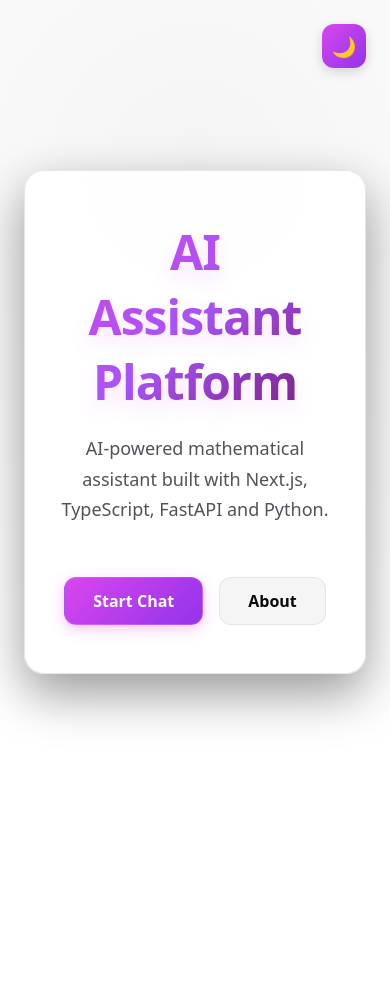
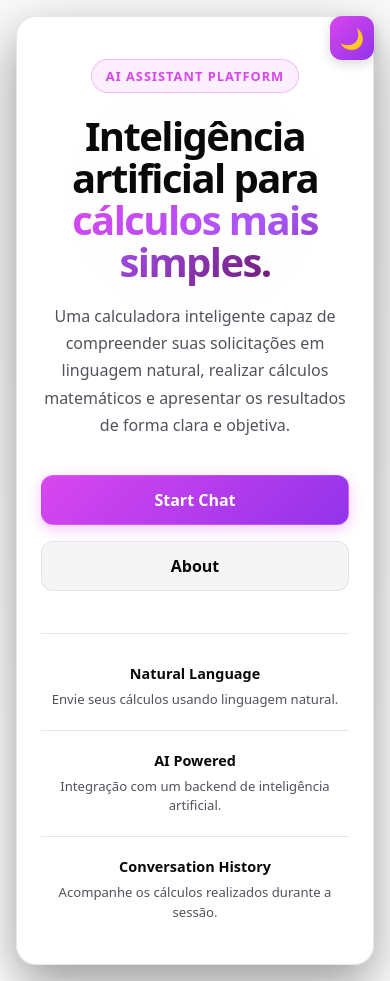
Before and after one commit to ladsonsa/ai-assistant-frontend, a Next.js app: page / in a window 390 px wide. Before the commit the page ends 844 px from the top, so only its background shows below. Built offline with nearby package versions, Linux system fonts and the light colour scheme.

Commit message:
refactor(ui): update chat components, styles, and architecture documentation

```diff
--- a/app/page.tsx
+++ b/app/page.tsx
@@ -8,7 +8,11 @@ export default function HomePage() {
     const { theme, toggleTheme } = useTheme();
 
     return (
-        <main className={`${styles.main} ${theme === "light" ? styles.lightTheme : ""}`}>
+        <main
+            className={`${styles.main} ${
+                theme === "light" ? styles.lightTheme : ""
+            }`}
+        >
             <button
                 type="button"
                 className={styles.themeToggle}
@@ -19,13 +23,20 @@ export default function HomePage() {
             </button>
 
             <section className={styles.hero}>
+                <span className={styles.badge}>
+                    AI Assistant Platform
+                </span>
+
                 <h1 className={styles.title}>
-                    AI Assistant Platform
+                    Inteligência artificial para
+                    <span> cálculos mais simples.</span>
                 </h1>
 
                 <p className={styles.description}>
-                    AI-powered mathematical assistant built with
-                    Next.js, TypeScript, FastAPI and Python.
+                    Uma calculadora inteligente capaz de compreender
+                    suas solicitações em linguagem natural, realizar
+                    cálculos matemáticos e apresentar os resultados
+                    de forma clara e objetiva.
                 </p>
 
                 <div className={styles.buttonGroup}>
@@ -37,6 +48,29 @@ export default function HomePage() {
                         About
                     </Link>
                 </div>
+
+                <div className={styles.features}>
+                    <div className={styles.feature}>
+                        <strong>Natural Language</strong>
+                        <span>
+                            Envie seus cálculos usando linguagem natural.
+                        </span>
+                    </div>
+
+                    <div className={styles.feature}>
+                        <strong>AI Powered</strong>
+                        <span>
+                            Integração com um backend de inteligência artificial.
+                        </span>
+                    </div>
+
+                    <div className={styles.feature}>
+                        <strong>Conversation History</strong>
+                        <span>
+                            Acompanhe os cálculos realizados durante a sessão.
+                        </span>
+                    </div>
+                </div>
             </section>
         </main>
     );
--- a/src/styles/Home.module.css
+++ b/src/styles/Home.module.css
@@ -1,6 +1,10 @@
 .main {
-    --bg-gradient: radial-gradient(circle at 50% 20%, #171717 0%, #050505 70%);
-    --card-bg: rgba(23, 23, 23, 0.7);
+    --bg-gradient: radial-gradient(
+        circle at 50% 20%,
+        #171717 0%,
+        #050505 70%
+    );
+    --card-bg: rgba(23, 23, 23, 0.72);
     --card-border: rgba(255, 255, 255, 0.1);
     --text-primary: #ffffff;
     --text-secondary: #a3a3a3;
@@ -14,12 +18,20 @@
     width: 100%;
     padding: 24px;
     position: relative;
+    overflow: hidden;
     background: var(--bg-gradient);
-    transition: background 0.3s ease;
+    color: var(--text-primary);
+    transition:
+        background 0.3s ease,
+        color 0.3s ease;
 }
 
 .main.lightTheme {
-    --bg-gradient: radial-gradient(circle at 50% 20%, #f4f4f5 0%, #ffffff 70%);
+    --bg-gradient: radial-gradient(
+        circle at 50% 20%,
+        #f4f4f5 0%,
+        #ffffff 70%
+    );
     --card-bg: rgba(255, 255, 255, 0.9);
     --card-border: rgba(228, 228, 231, 0.9);
     --text-primary: #09090b;
@@ -34,7 +46,11 @@
     width: 44px;
     height: 44px;
     border-radius: 12px;
-    background: linear-gradient(135deg, #d946ef 0%, #9333ea 100%);
+    background: linear-gradient(
+        135deg,
+        #d946ef 0%,
+        #9333ea 100%
+    );
     border: 1px solid var(--card-border);
     backdrop-filter: blur(8px);
     font-size: 1.25rem;
@@ -43,7 +59,9 @@
     align-items: center;
     justify-content: center;
     box-shadow: 0 4px 12px rgba(0, 0, 0, 0.15);
-    transition: all 0.25s ease;
+    transition:
+        transform 0.25s ease,
+        border-color 0.25s ease;
     z-index: 10;
 }
 
@@ -57,71 +75,185 @@
     flex-direction: column;
     align-items: center;
     text-align: center;
-    max-width: 680px;
-    padding: 48px 36px;
+    width: min(100%, 820px);
+    padding: 52px 44px;
     background: var(--card-bg);
     backdrop-filter: blur(12px);
     border: 1px solid var(--card-border);
-    border-radius: 20px;
-    box-shadow: 0 20px 50px rgba(0, 0, 0, 0.4),
-                inset 0 1px 0 rgba(255, 255, 255, 0.05);
-    transition: all 0.3s ease;
+    border-radius: 24px;
+    box-shadow:
+        0 20px 50px rgba(0, 0, 0, 0.4),
+        inset 0 1px 0 rgba(255, 255, 255, 0.05);
+    transition:
+        background 0.3s ease,
+        border-color 0.3s ease;
+}
+
+.badge {
+    display: inline-flex;
+    align-items: center;
+    padding: 7px 14px;
+    margin-bottom: 22px;
+    border: 1px solid rgba(217, 70, 239, 0.3);
+    border-radius: 999px;
+    background: rgba(217, 70, 239, 0.08);
+    color: #d946ef;
+    font-size: 0.8rem;
+    font-weight: 700;
+    letter-spacing: 0.08em;
+    text-transform: uppercase;
 }
 
 .title {
-    font-size: 3rem;
+    max-width: 720px;
+    margin-bottom: 20px;
+    font-size: clamp(2.4rem, 6vw, 4rem);
     font-weight: 800;
-    letter-spacing: -0.02em;
-    margin-bottom: 1.2rem;
-    background: linear-gradient(135deg, #d946ef 0%, #a855f7 50%, #701a75 100%);
+    line-height: 1.05;
+    letter-spacing: -0.04em;
+    color: var(--text-primary);
+}
+
+.title span {
+    background: linear-gradient(
+        135deg,
+        #d946ef 0%,
+        #a855f7 50%,
+        #701a75 100%
+    );
     background-clip: text;
     -webkit-background-clip: text;
     -webkit-text-fill-color: transparent;
-    text-shadow: 0 10px 20px rgba(217, 70, 239, 0.15);
 }
 
 .description {
-    font-size: 1.125rem;
+    max-width: 650px;
+    margin-bottom: 4px;
+    color: var(--text-secondary);
+    font-size: 1.1rem;
     line-height: 1.7;
-    margin-bottom: 1.25rem;
-    color: var(--text-secondary);
 }
 
 .buttonGroup {
     display: flex;
+    justify-content: center;
     gap: 16px;
-    margin-top: 2rem;
     width: 100%;
-    justify-content: center;
+    margin-top: 32px;
 }
 
 .button {
-    padding: 12px 28px;
+    padding: 13px 30px;
     border-radius: 12px;
+    border: 1px solid rgba(255, 255, 255, 0.15);
+    background: linear-gradient(
+        135deg,
+        #d946ef 0%,
+        #9333ea 100%
+    );
+    color: #ffffff;
     font-size: 1rem;
     font-weight: 600;
     text-decoration: none;
-    color: #ffffff;
-    background: linear-gradient(135deg, #d946ef 0%, #9333ea 100%);
-    border: 1px solid rgba(255, 255, 255, 0.15);
     box-shadow: 0 4px 14px rgba(217, 70, 239, 0.3);
-    transition: all 0.25s cubic-bezier(0.4, 0, 0.2, 1);
+    transition:
+        transform 0.25s ease,
+        box-shadow 0.25s ease,
+        filter 0.25s ease;
 }
 
 .button:hover {
     transform: translateY(-2px);
-    box-shadow: 0 6px 20px rgba(217, 70, 239, 0.5);
-    background: linear-gradient(135deg, #c026d3 100%, #7e22ce 100%);
+    box-shadow: 0 7px 22px rgba(217, 70, 239, 0.45);
+    filter: brightness(1.05);
 }
 
 .button:nth-child(2) {
     background: var(--button-secondary-bg);
     color: var(--text-primary);
+    border: 1px solid var(--card-border);
     box-shadow: none;
-    border: 1px solid var(--card-border);
 }
 
 .button:nth-child(2):hover {
     filter: brightness(1.1);
-    border-color: var(--card-border);
 }
+
+.features {
+    display: grid;
+    grid-template-columns: repeat(3, 1fr);
+    width: 100%;
+    margin-top: 42px;
+    padding-top: 30px;
+    border-top: 1px solid var(--card-border);
+}
+
+.feature {
+    display: flex;
+    flex-direction: column;
+    gap: 7px;
+    padding: 0 20px;
+}
+
+.feature + .feature {
+    border-left: 1px solid var(--card-border);
+}
+
+.feature strong {
+    color: var(--text-primary);
+    font-size: 0.9rem;
+    font-weight: 700;
+}
+
+.feature span {
+    color: var(--text-secondary);
+    font-size: 0.82rem;
+    line-height: 1.5;
+}
+
+@media (max-width: 700px) {
+    .main {
+        padding: 16px;
+    }
+
+    .themeToggle {
+        top: 16px;
+        right: 16px;
+    }
+
+    .hero {
+        padding: 42px 24px;
+        border-radius: 20px;
+    }
+
+    .title {
+        font-size: 2.5rem;
+    }
+
+    .description {
+        font-size: 1rem;
+    }
+
+    .buttonGroup {
+        flex-direction: column;
+    }
+
+    .button {
+        width: 100%;
+    }
+
+    .features {
+        grid-template-columns: 1fr;
+        gap: 20px;
+    }
+
+    .feature {
+        padding: 0;
+    }
+
+    .feature + .feature {
+        padding-top: 20px;
+        border-left: none;
+        border-top: 1px solid var(--card-border);
+    }
+}
```
Also changed, not shown: src/components/Chat/Chat.module.css (+6 -1 lines), src/components/Chat/Chat.tsx (+138 -32 lines).
